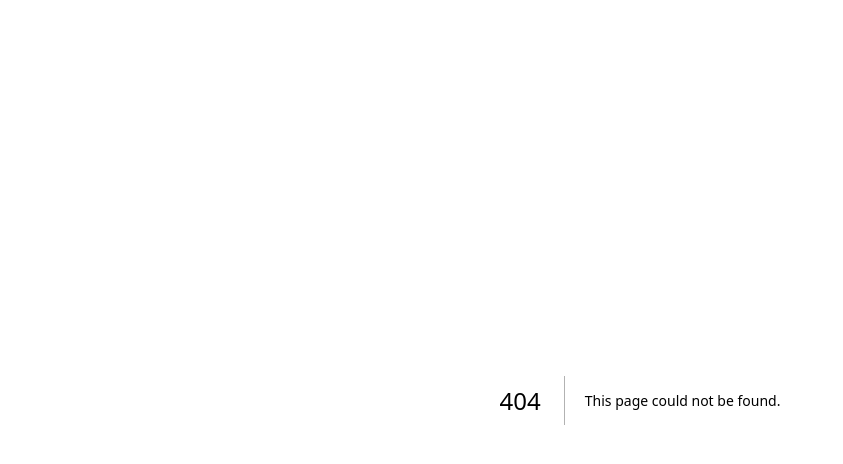
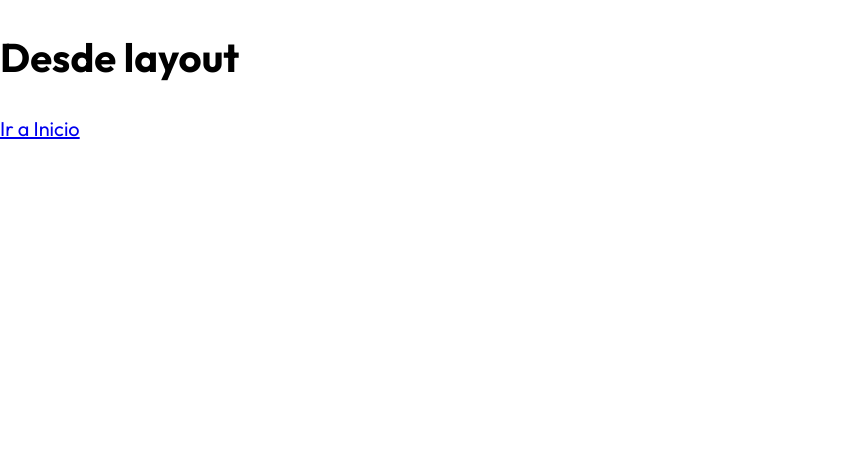
Before and after one commit to leonardocueto/GuitarLA-Next, a Next.js app: page /nosotros in a window 1280 px wide. Before the commit this address had no page. Shown: the top 464 px of the page, without its empty margins (0-843 px from the left). Built offline with nearby package versions, Linux system fonts and the light colour scheme.

Commit message:
Se agrego componente Layout.js

```diff
--- /dev/null
+++ b/components/layout.js
@@ -0,0 +1,9 @@
+
+export default function Layout({children}) {
+  return (
+    <>
+    <h1>Desde layout</h1>
+      {children}
+    </>
+  )
+}
--- /dev/null
+++ b/pages/nosotros.js
@@ -0,0 +1,11 @@
+import Link from "next/link"
+import Layout from "../components/layout"
+
+export default function Nosotros() {
+  return (
+    <Layout>
+
+      <Link href='/'>Ir a Inicio</Link>
+    </Layout>
+  )
+}
```
Also changed, not shown: pages/index.js (+6 -4 lines).
